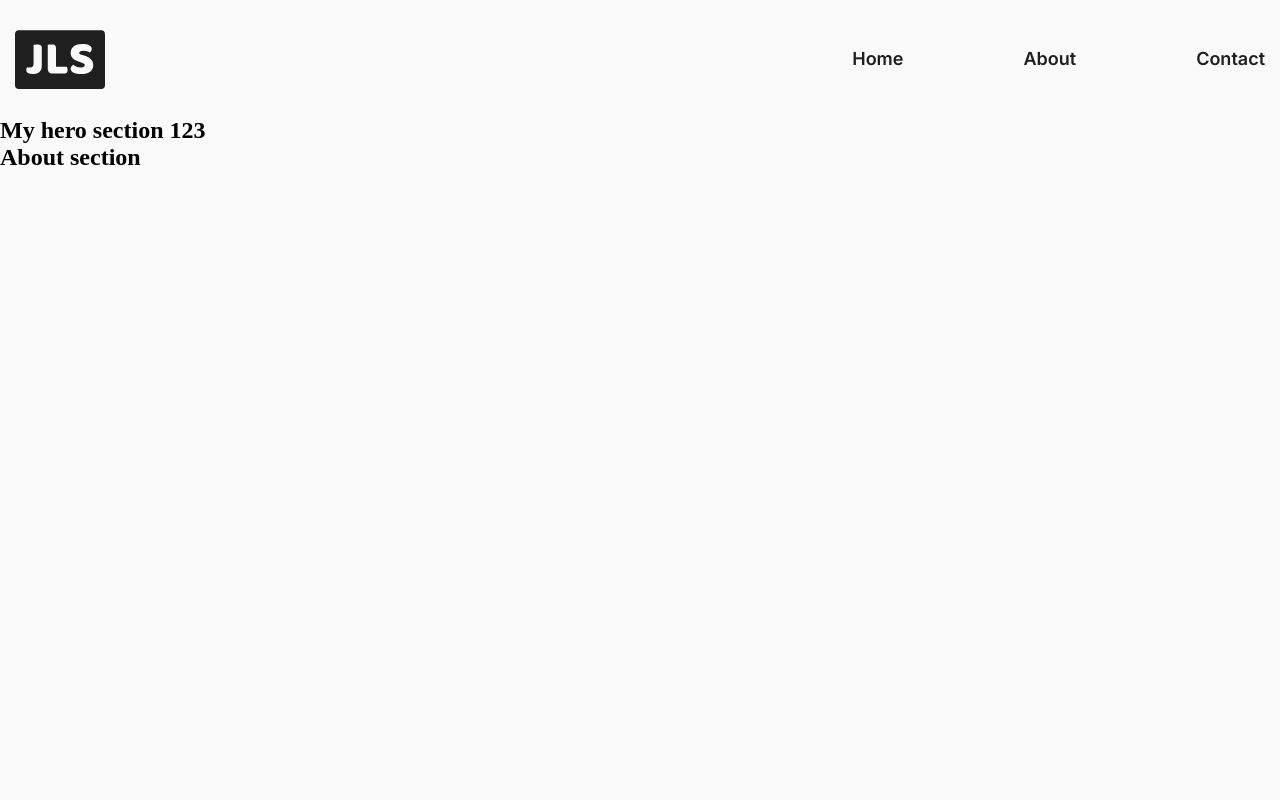
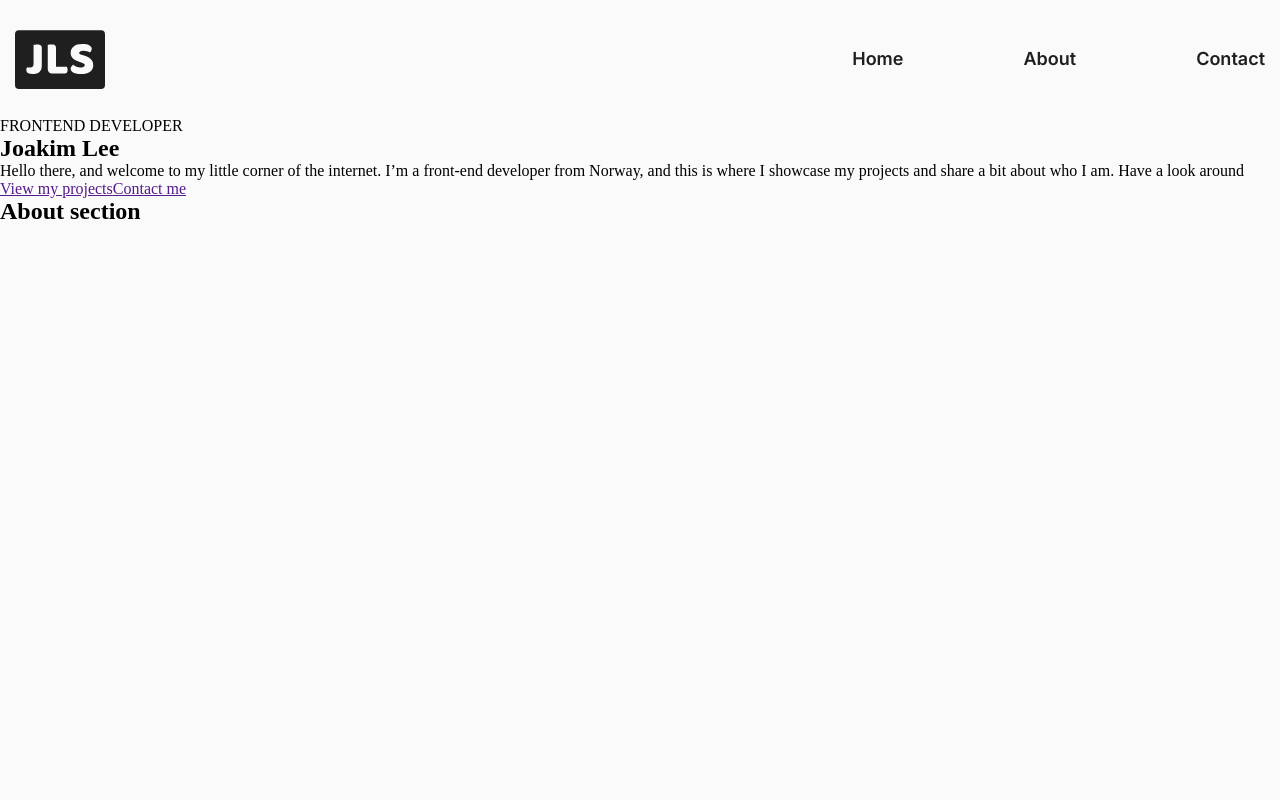
Before and after one commit to joakimlees/portfolio, a React (Vite) app: page / in a window 1280 px wide. Shown: the top 800 px of the page. Built offline with nearby package versions, Linux system fonts and the light colour scheme.

Commit message:
started on hero-section

```diff
--- a/src/components/sections/Hero.tsx
+++ b/src/components/sections/Hero.tsx
@@ -3,7 +3,19 @@
 export function Hero() {
   return (
     <Styled.Hero>
-      <h1>My hero section 123</h1>
+      <div className="hero-main-content">
+        <span>FRONTEND DEVELOPER</span>
+        <h1>Joakim Lee</h1>
+        <p>
+          Hello there, and welcome to my little corner of the internet. I’m a
+          front-end developer from Norway, and this is where I showcase my
+          projects and share a bit about who I am. Have a look around
+        </p>
+        <div className="duo-button-container">
+          <a href="">View my projects</a>
+          <a href="">Contact me</a>
+        </div>
+      </div>
     </Styled.Hero>
   );
 }
```
